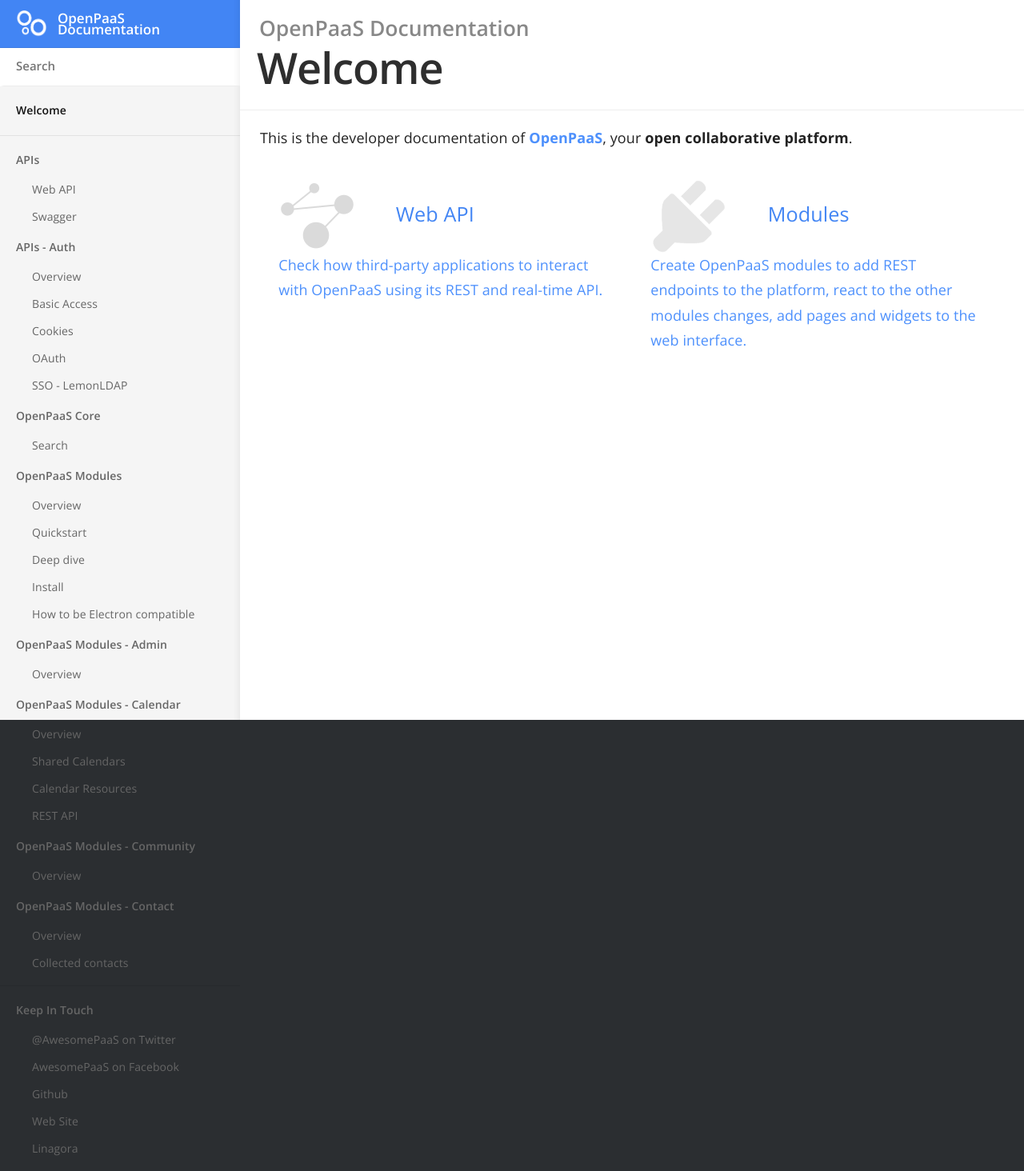
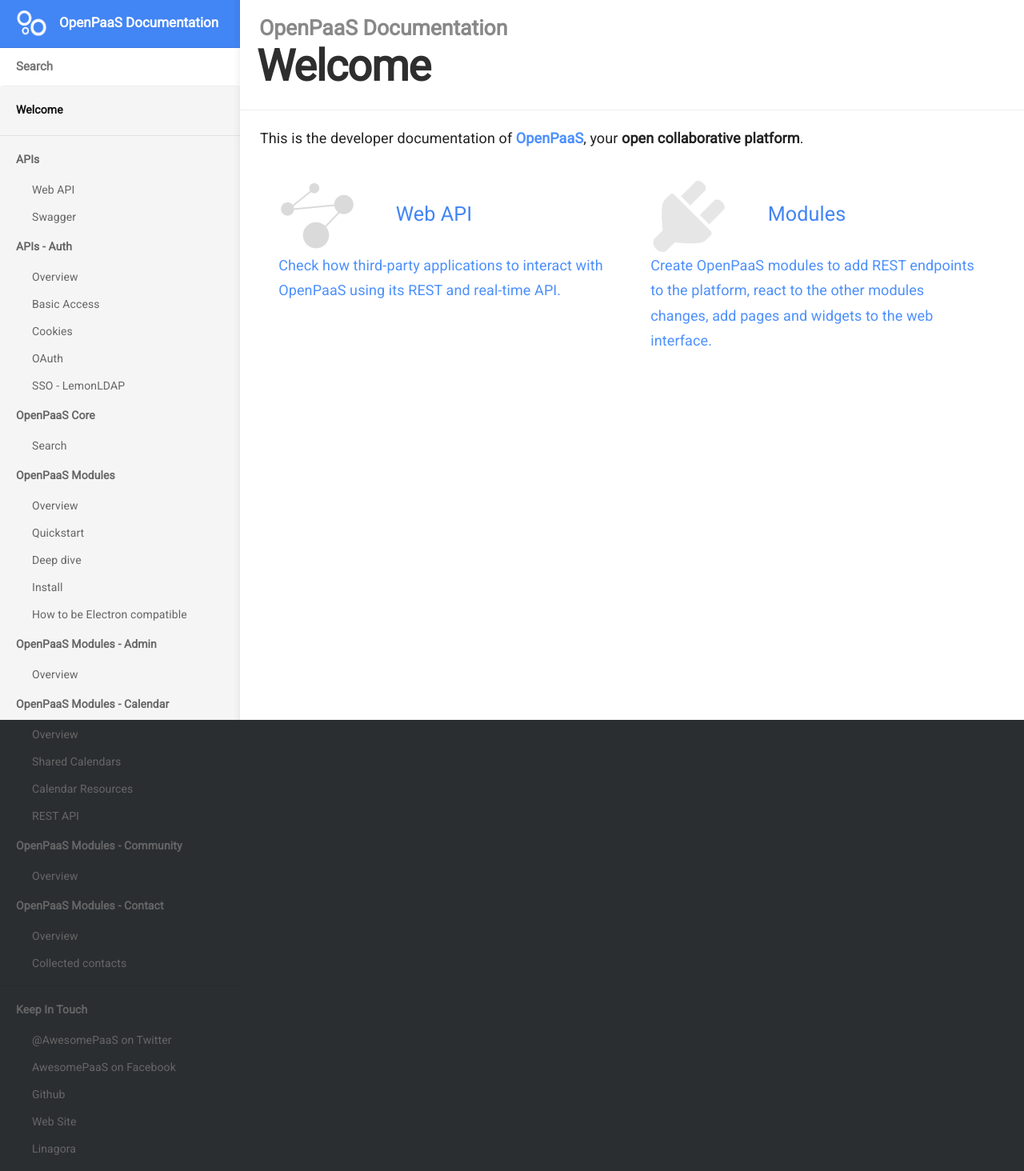
Before and after one commit to linagora/openpaas-doc, a Jekyll site: the page built from index.md, in a window 1280 px wide. Shown: the whole page at 80% size. Built offline with Jekyll 4.4.1, drawn with Linux system fonts in a browser that asks for light colours; nearby versions of some CDN libraries; a script that is not in the unit is left out.

Commit message:
linagora/lgs/openpaas/linagora.esn.calendar#886 Set font to Roboto

```diff
--- a/_layouts/default.html
+++ b/_layouts/default.html
@@ -6,7 +6,7 @@
 		<meta name="viewport" content="width=device-width, initial-scale=1">
 		<meta name="generator" content="Jekyll v{{ jekyll.version }}">
 
-		<link rel="stylesheet" href="//fonts.googleapis.com/css?family=Merriweather:400,400italic,700,700italic|Open+Sans:400,400italic,600,600italic,700,700italic|Inconsolata:400,700">
+		<link href="https://fonts.googleapis.com/css?family=Roboto|Inconsolata:400,700" rel="stylesheet">
 		<link rel="stylesheet" href="{{ site.baseurl }}/css/modules/bootstrap.css">
 		<link rel="stylesheet" href="{{ site.baseurl }}/css/main.css">
 		<link rel="stylesheet" href="{{ site.baseurl }}/css/modules/swagger-ui.min.css">
--- a/_sass/_layout.scss
+++ b/_sass/_layout.scss
@@ -228,7 +228,7 @@
 
 .nav-item {
 	display: block;
-	font-family: "Open Sans", sans-serif;
+	font-family: "Roboto", sans-serif;
 	line-height: 1;
 	margin: 0;
 
@@ -393,7 +393,7 @@
 }
 
 .badge {
-	font-family: "Open Sans", sans-serif;
+	font-family: "Roboto", sans-serif;
 	padding: 2px 5px;
 	text-transform: uppercase;
 	font-size: 0.8rem;
--- a/_sass/_normalize.scss
+++ b/_sass/_normalize.scss
@@ -7,7 +7,7 @@
  */
 
 html {
-  font-family: sans-serif; /* 1 */
+  font-family: "Roboto", sans-serif; /* 1 */
   -ms-text-size-adjust: 100%; /* 2 */
   -webkit-text-size-adjust: 100%; /* 2 */
 }
--- a/_sass/_typography.scss
+++ b/_sass/_typography.scss
@@ -8,7 +8,7 @@
 body {
 	height: 100%;
 	max-height: 100%;
-	font-family: "Open Sans", sans-serif;
+	font-family: "Roboto", sans-serif;
 	letter-spacing: 0.01rem;
 	font-size: 1.8em;
 	line-height: 1.75em;
@@ -35,7 +35,7 @@
 	-webkit-font-feature-settings: 'dlig' 1, 'liga' 1, 'lnum' 1, 'kern' 1;
 	-moz-font-feature-settings: 'dlig' 1, 'liga' 1, 'lnum' 1, 'kern' 1;
 	-o-font-feature-settings: 'dlig' 1, 'liga' 1, 'lnum' 1, 'kern' 1;
-	font-family: "Open Sans", sans-serif;
+	font-family: "Roboto", sans-serif;
 	text-rendering: geometricPrecision;
 }
 
```
